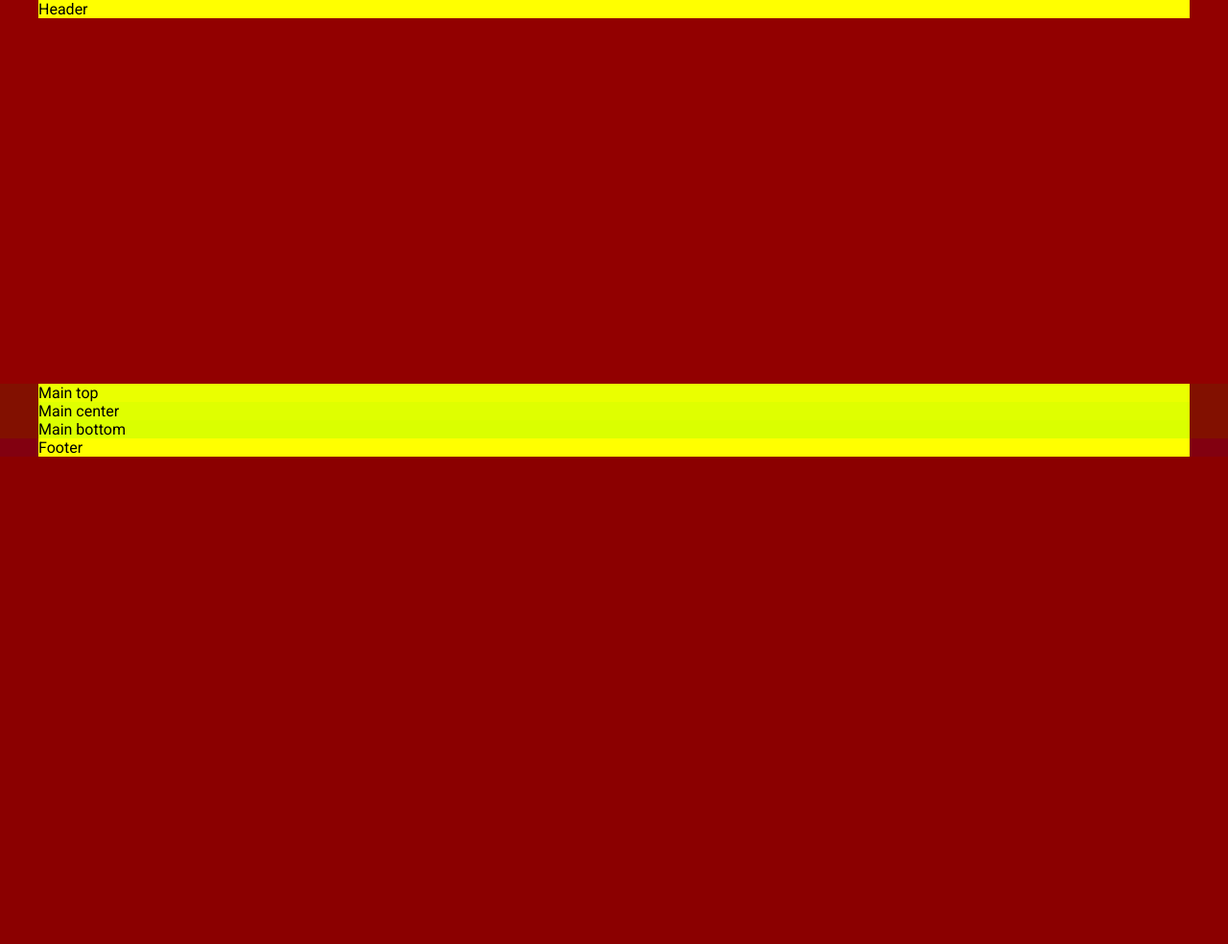
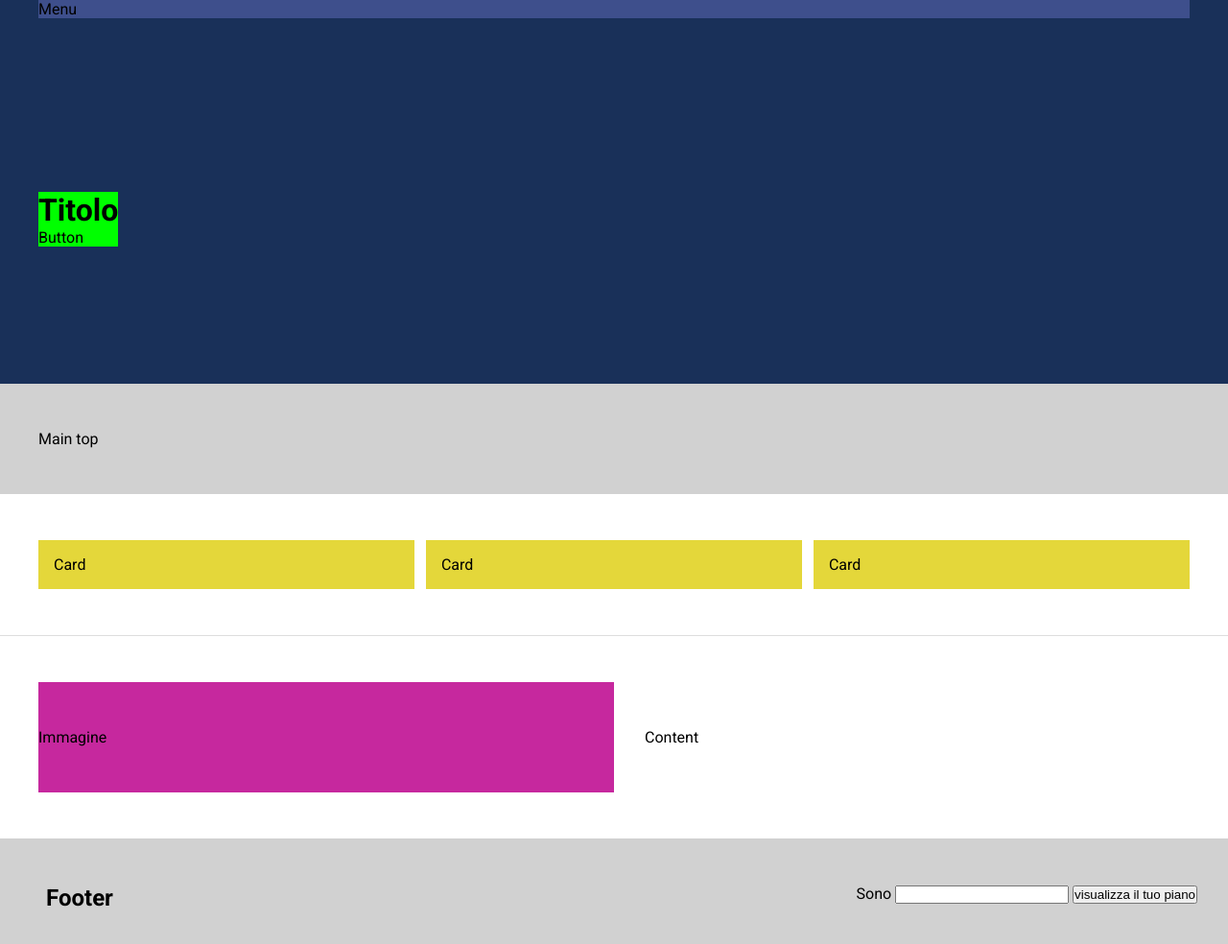
Before and after one commit to lorenzofranzone/html-css-fluentify, a plain HTML site: page index.html in a window 1280 px wide. Shown: the whole page at 96% size. Before the commit the page ends 800 px from the top, so only its background shows below. Drawn offline with Linux system fonts and the light colour scheme.

Commit message:
Struttura blocchi colorati
Blocchi principali colorati

```diff
--- a/css/style.css
+++ b/css/style.css
@@ -23,7 +23,6 @@ body {
 .container {
   width: 1200px;
   margin: auto;
-  background: rgb(255, 255, .1);
   position: relative;
 }
 
@@ -34,8 +33,44 @@ HEADER
 //////////////////////////////////////////////////*/
 
 header {
+    background: #193059;
+}
+
+header .container {
+  position: relative;
   height: 50vh;
-  background: #ff000010;
+}
+
+.header-top {
+  background: purple;
+  position: absolute;
+  top: 0;
+  left: 0;
+  width: 100%;
+  z-index: 1;
+}
+
+.header-bottom {
+  position: absolute;
+  top: 50%;
+  left: 0;
+  background: lime;
+  vertical-align: middle;
+}
+
+/* .header-bottom-content {
+  position: absolute;
+  top: 50%;
+  left: 0;
+  transform: translateY(-50%);
+} */
+
+/*--------------------------------------------------
+Menu navigazione principale
+--------------------------------------------------*/
+
+.menu-main {
+  background: #3e4f8c;
 }
 
 /*//////////////////////////////////////////////////
@@ -45,20 +80,60 @@ MAIN
 //////////////////////////////////////////////////*/
 
 main {
-  background: #00ff0010;
+  background: #fff;
+}
+
+[class^="main"] {
+  padding: 48px 0px;
 }
 
 .main-top {
-  background: #00ff0015;
+  background: #d1d1d1;
 }
 
 .main-center {
-  background: #00ff0020;
+  border-bottom: 1px solid #dedede;
 }
 
-.main-bottom {
-  background: #00ff0025;
+.main-center .container:after {
+  content: '';
+  display: table;
+  clear: both;
 }
+
+/*--------------------------------------------------
+Card
+--------------------------------------------------*/
+
+.card {
+  background: #e4d73a;
+  width: calc(33.33% - 8px);
+  margin-right: 12px;
+  padding: 16px;
+  float: left;
+}
+
+.card:last-child {
+  margin-right: 0px;
+}
+
+/*--------------------------------------------------
+Main Bottom
+--------------------------------------------------*/
+
+.main-bottom .container:after {
+  content: '';
+  display: table;
+  clear: both;
+}
+
+.main-bottom-img {
+  width: 50%;
+  margin-right: 32px;
+  float: left;
+  background: #c6289e;
+}
+
 
 /*//////////////////////////////////////////////////
 --------------------------------------------------
@@ -67,5 +142,15 @@ FOOTER
 //////////////////////////////////////////////////*/
 
 footer {
-  background: #0000ff10;
+  padding: 48px;
+  background: #d1d1d1;
 }
+
+footer h2 {
+  display: inline-block;
+}
+
+footer form {
+  display: inline-block;
+  float: right;
+}
--- a/index.html
+++ b/index.html
@@ -19,7 +19,15 @@
 
   <header>
     <div class="container">
-      Header
+      <div class="header-top">
+        <nav class="menu-main">
+          Menu
+        </nav>
+      </div>
+      <div class="header-bottom">
+        <h1>Titolo</h1>
+        <div class="button">Button</div>
+      </div>
     </div>
   </header>
 
@@ -30,17 +38,32 @@
   //////////////////////////////////////////////////-->
 
   <main>
-    <div class="container">
-      <div class="main-top">
+    <div class="main-top">
+      <div class="container">
         Main top
       </div>
     </div>
-    <div class="container">
-      <div class="main-center">
-        Main center
+    <div class="main-center">
+      <div class="container">
+        <div class="card">
+          Card
+        </div>
+        <div class="card">
+          Card
+        </div>
+        <div class="card">
+          Card
+        </div>
       </div>
-      <div class="main-bottom">
-        Main bottom
+    </div>
+    <div class="main-bottom">
+      <div class="container">
+        <div class="main-bottom-img">
+          Immagine
+        </div>
+        <div class="main-bottom-content">
+          Content
+        </div>
       </div>
     </div>
   </main>
@@ -53,7 +76,12 @@
 
   <footer>
     <div class="container">
-      Footer
+      <h2>Footer</h2>
+      <form>
+        <label for="piano-select">Sono</label>
+        <input type="select" name="piano-select" value="">
+        <input class="button" type="submit" name="piano-submit" value="visualizza il tuo piano">
+      </form>
     </div>
   </footer>
 
```
Also changed, not shown: 1 other file.
